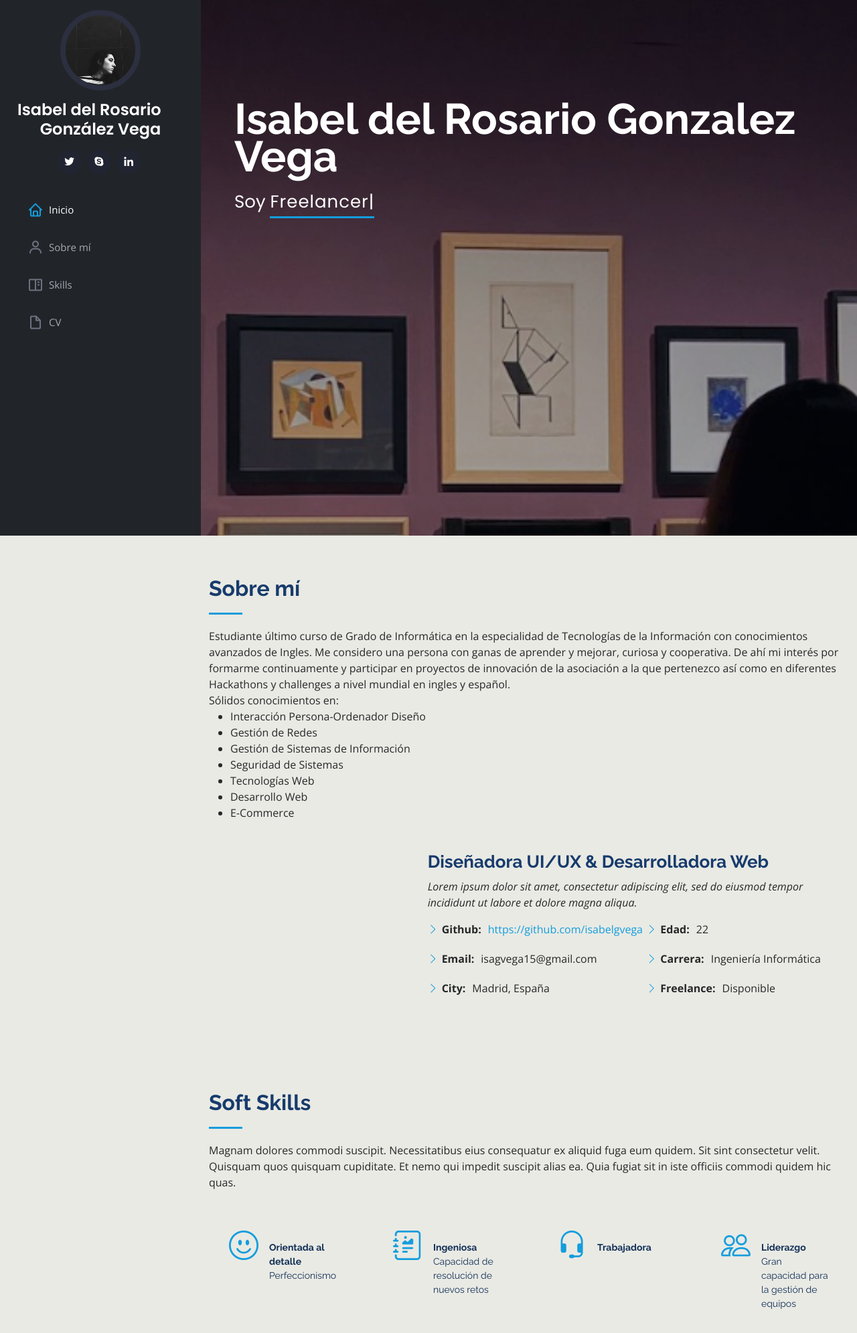
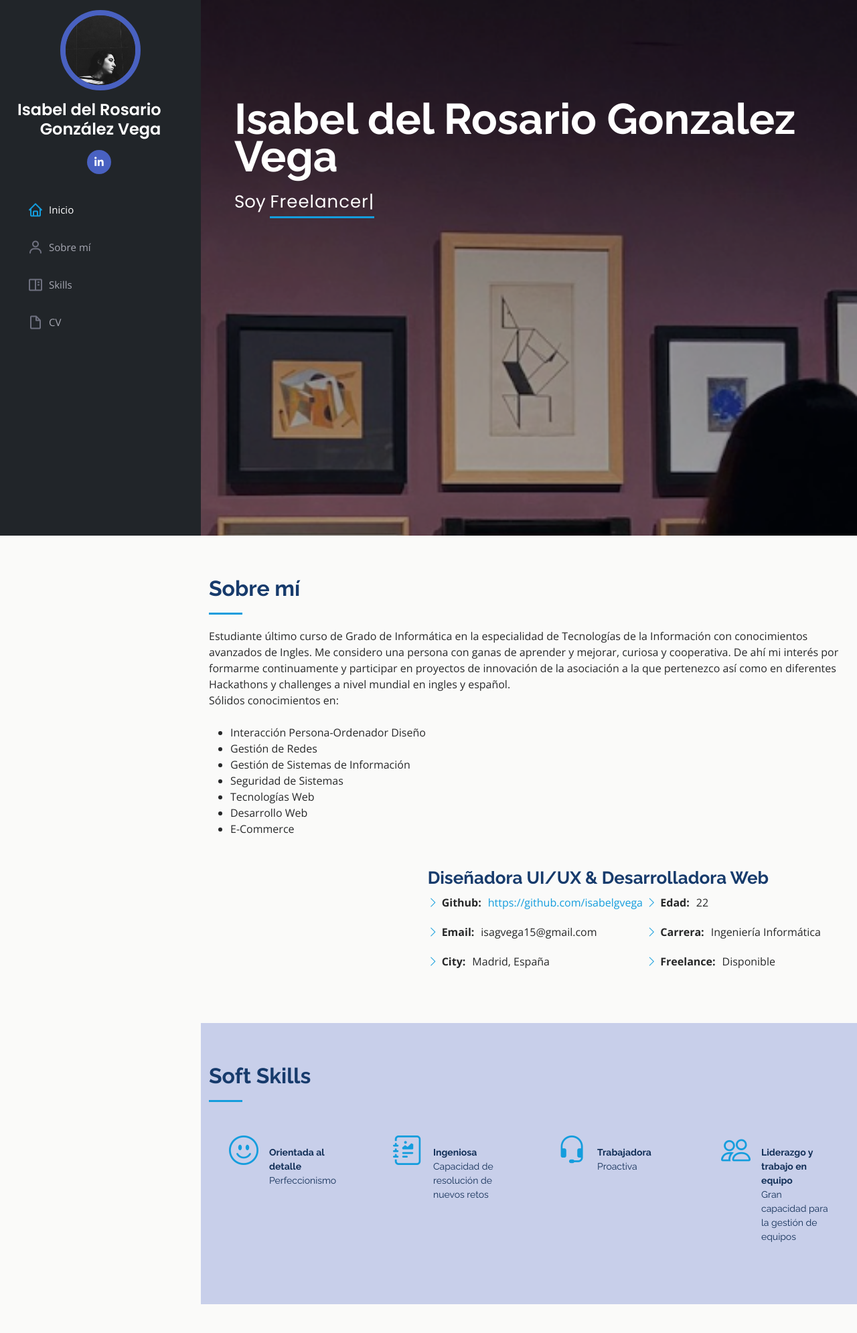
Before and after one commit to isabelRosariogonzalez/isabelRosariogonzalez.github.io, a plain HTML site: page index.html in a window 1280 px wide. Shown: the top 1991 px of the page at 67% size. Drawn offline with nearby package versions, Linux system fonts and the light colour scheme.

Commit message:
colores y readme

```diff
--- a/assets/css/style.css
+++ b/assets/css/style.css
@@ -6,7 +6,7 @@
 body {
   font-family: "Open Sans", sans-serif;
   color: #272829;
-  background: #e9eae4;
+  background: #e9eae437;
 }
 
 a {
@@ -83,7 +83,7 @@ h6 {
   margin: 15px auto;
   display: block;
   width: 120px;
-  border: 8px solid #2c2f3f;
+  border: 8px solid #4961c1;
 }
 
 #header .profile h1 {
@@ -105,7 +105,7 @@ h6 {
 #header .profile .social-links a {
   font-size: 18px;
   display: inline-block;
-  background: #212431;
+  background: #4961c1;
   color: #fff;
   line-height: 1;
   padding: 8px 0;
@@ -371,6 +371,7 @@ section {
 --------------------------------------------------------------*/
 .facts {
   padding-bottom: 30px;
+  background-color: #4961c148;
 }
 
 .facts .count-box {
@@ -457,6 +458,9 @@ section {
 /*--------------------------------------------------------------
 # Resume
 --------------------------------------------------------------*/
+.resume{
+  background-color: #4961c15f;
+}
 .resume .resume-title {
   font-size: 26px;
   font-weight: 700;
--- a/index.html
+++ b/index.html
@@ -7,7 +7,7 @@
 
   <title>iPortfolio Bootstrap Template - Index</title>
   <meta content="Página web profesional de Isabel del Rosario González Vega. Ingeniera Informática por la UCLM" name="description">
-  <meta content="" name="Informática, tecnología, Ingeniería, Ingeniería Informática, Tecnologías de la Información, TI, desarrollo web, CV, ingeniera, programar, programación, desarrollo web, consultoría, software, página personal">
+  <meta content="" name="Isabel, Isabel del Rosario, Rosario, Isabel del Rosario Gonzalez Vega, Informática, tecnología, Ingeniería, Ingeniería Informática, Tecnologías de la Información, TI, desarrollo web, CV, ingeniera, programar, programación, desarrollo web, consultoría, software, página personal">
   <meta name="author" content="Isabel del Rosario González Vega">
 
     <!-- Favicons -->
@@ -52,11 +52,11 @@
         <img src="assets/img/profile-img.jpg" alt="" class="img-fluid rounded-circle">
         <h1 class="text-light"><a href="index.html">Isabel del Rosario González Vega</a></h1>
         <div class="social-links mt-3 text-center">
-          <a href="#" class="twitter"><i class="bx bxl-twitter"></i></a>
+          <!-- <a href="#" class="twitter"><i class="bx bxl-twitter"></i></a> -->
           <!--<a href="#" class="facebook"><i class="bx bxl-facebook"></i></a> -->
           <!--<a href="#" class="instagram"><i class="bx bxl-instagram"></i></a> -->
-          <a href="#" class="google-plus"><i class="bx bxl-skype"></i></a>
-          <a href="www.linkedin.com/in/isagvega15" class="linkedin"><i class="bx bxl-linkedin"></i></a>
+          <!-- <a href="#" class="google-plus"><i class="bx bxl-skype"></i></a> -->
+          <a href="http://www.linkedin.com/in/isagvega15" class="linkedin"><i class="bx bxl-linkedin"></i></a>
         </div>
       </div>
 
@@ -77,6 +77,7 @@
   <section id="hero" class="d-flex flex-column justify-content-center align-items-center">
     <div class="hero-container" data-aos="fade-in">
       <h1>Isabel del Rosario Gonzalez Vega</h1>
+    <div class="hero-container2" data-aos="fade-in"></div>
       <p>Soy <span class="typed" data-typed-items="Desarrolladora, Freelancer, Diseñadora"></span></p>
     </div>
   </section><!-- End Hero -->
@@ -94,7 +95,7 @@
             en proyectos de innovación de la asociación a la que pertenezco así como en diferentes Hackathons y challenges a nivel mundial en ingles y español.
             <br>Sólidos conocimientos en:
             <ul>
-            <li>Interacción Persona-Ordenador Diseño</li>
+            <br><li>Interacción Persona-Ordenador Diseño</li>
             <li>Gestión de Redes</li>
             <li>Gestión de Sistemas de Información</li>
             <li>Seguridad de Sistemas</li>
@@ -111,10 +112,6 @@
           </div>
           <div class="col-lg-8 pt-4 pt-lg-0 content" data-aos="fade-left">
             <h3>Diseñadora UI/UX &amp; Desarrolladora Web</h3>
-            <p class="fst-italic">
-              Lorem ipsum dolor sit amet, consectetur adipiscing elit, sed do eiusmod tempor incididunt ut labore et dolore
-              magna aliqua.
-            </p>
             <div class="row">
               <div class="col-lg-6">
                 <ul>
@@ -146,8 +143,6 @@
 
         <div class="section-title">
           <h2>Soft Skills</h2>
-          <p>Magnam dolores commodi suscipit. Necessitatibus eius consequatur ex aliquid fuga eum quidem. Sit sint consectetur velit. Quisquam quos quisquam cupiditate. Et nemo qui impedit suscipit alias ea. Quia fugiat sit in iste officiis commodi quidem hic quas.</p>
-        </div>
 
         <div class="row no-gutters">
 
@@ -171,14 +166,14 @@
             <div class="count-box">
               <i class="bi bi-headset"></i>
               <!-- <span data-purecounter-start="0" data-purecounter-end="1453" data-purecounter-duration="1" class="purecounter"></span> -->
-              <p><strong>Trabajadora</strong><br> </p>            </div>
+              <p><strong>Trabajadora</strong><br> Proactiva</p>  </div>
           </div>
 
           <div class="col-lg-3 col-md-6 d-md-flex align-items-md-stretch" data-aos="fade-up" data-aos-delay="300">
             <div class="count-box">
               <i class="bi bi-people"></i>
               <!-- <span data-purecounter-start="0" data-purecounter-end="32" data-purecounter-duration="1" class="purecounter"></span> -->
-              <p><strong>Liderazgo</strong><br> Gran capacidad para la gestión de equipos</p>
+              <p><strong>Liderazgo y trabajo en equipo</strong><br> Gran capacidad para la gestión de equipos</p>
             </div>
           </div>
 
@@ -193,7 +188,6 @@
 
         <div class="section-title">
           <h2>Skills</h2>
-          <p>Magnam dolores commodi suscipit. Necessitatibus eius consequatur ex aliquid fuga eum quidem. Sit sint consectetur velit. Quisquam quos quisquam cupiditate. Et nemo qui impedit suscipit alias ea. Quia fugiat sit in iste officiis commodi quidem hic quas.</p>
         </div>
 
         <div class="row skills-content">
```
Also changed, not shown: Readme.txt.
